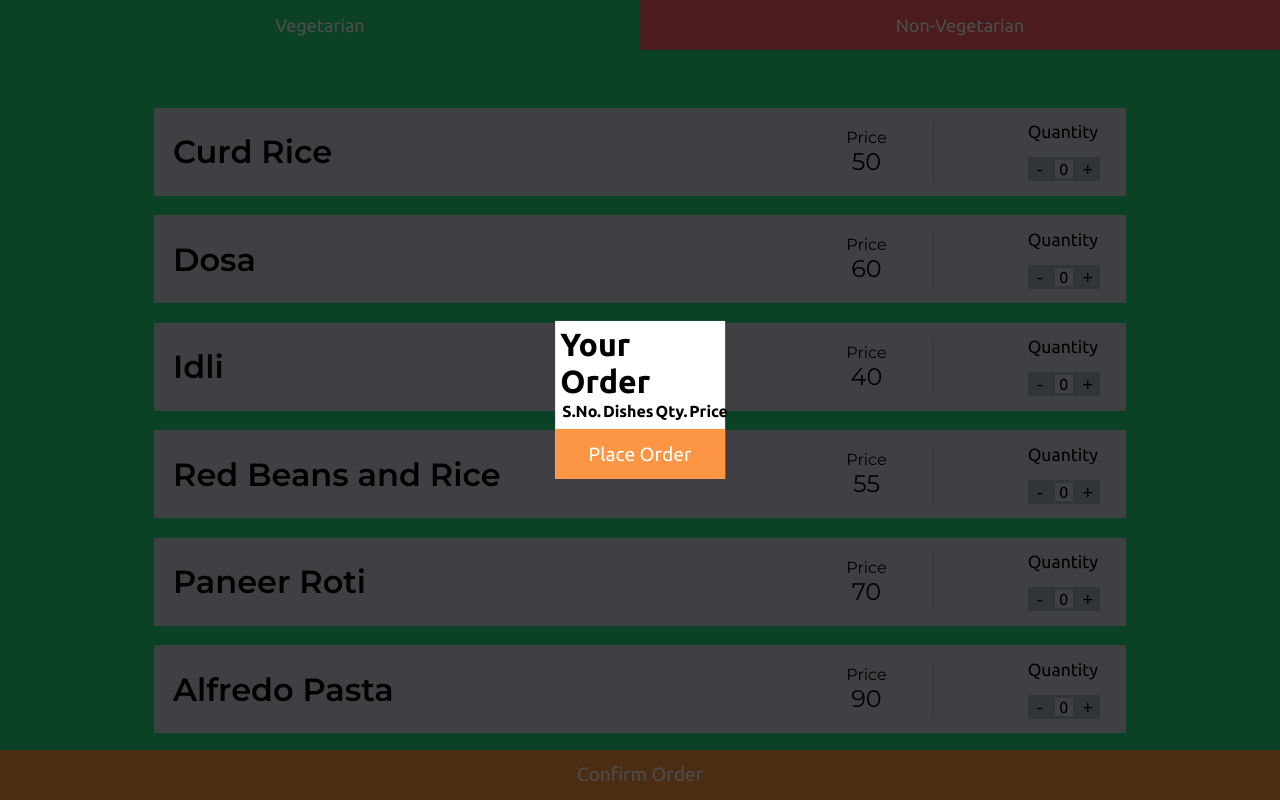
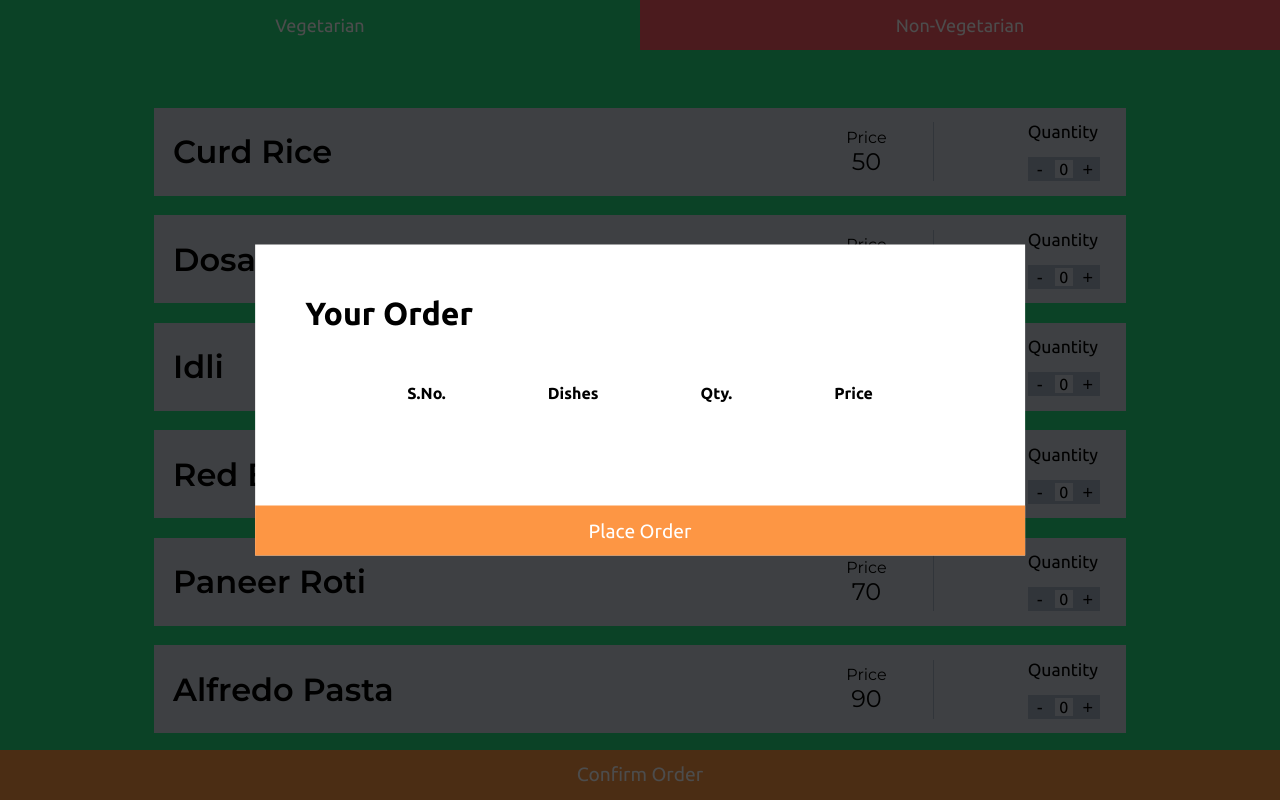
Before and after one commit to agarwalharshal/food-ordering-web-app, a React (Create React App) app: page / in a window 1280 px wide. Both pictures are taken after a click on the button "Confirm Order". Shown: the top 800 px of the page. Built offline with nearby package versions, Linux system fonts and the light colour scheme.

Commit message:
modified style

```diff
--- a/public/styles.css
+++ b/public/styles.css
@@ -94,5 +94,11 @@ body {
 	z-index: 1000;
 }
 .modalContent {
-	padding: 3%;
+	padding: 50px;
 }
+table {
+	margin: 50px;
+}
+th {
+	padding: 0 50px;
+}
```
